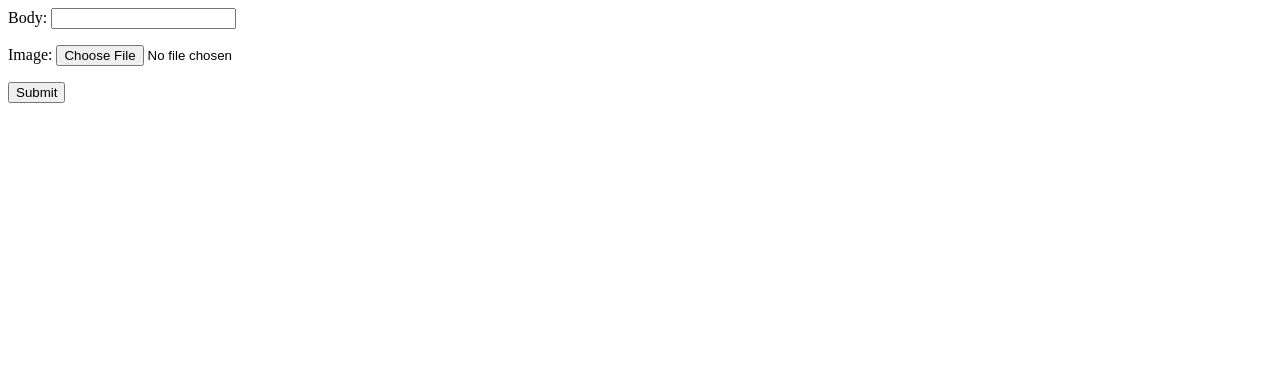
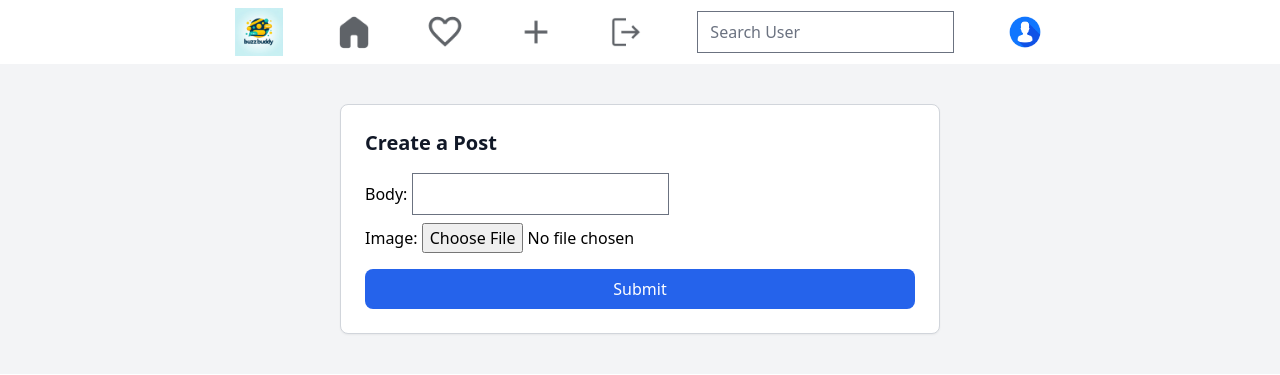
Before and after one commit to adarsha1426/SocialWebapp, a Django app: page /create in a window 1280 px wide. Shown: the top 375 px of the page. Run offline with Django 5.2, Linux system fonts and the light colour scheme; the visitor is signed in with stand-in values (Sample User, id 1); data comes from the database, SQL or seed files in the repository; style sheets or scripts are compiled from the project's sources; some libraries are stand-ins or nearby versions.

Commit message:
update user interface

```diff
--- a/SocialWebsite/post/templates/post/create_post.html
+++ b/SocialWebsite/post/templates/post/create_post.html
@@ -1,5 +1,19 @@
-<form method="POST" enctype="multipart/form-data">
-    {% csrf_token %}
-    {{ post_form.as_p }}  <!-- Render form fields including the image field -->
-    <button type="submit">Submit</button>
-</form>
+{% load static %}
+{% include "base.html" %}
+{% block content %}
+<div class="flex justify-center w-full bg-gray-100 py-10">
+    <div class="w-[600px] bg-white p-6 rounded-lg shadow-sm border border-gray-300">
+        <h2 class="text-xl font-semibold text-gray-900 mb-4">Create a Post</h2>
+        <form method="POST" enctype="multipart/form-data" class="space-y-4">
+            {% csrf_token %}
+            <div class="space-y-2">
+                {{ post_form.as_p }}  <!-- Render form fields including the image field -->
+            </div>
+
+            <button type="submit" class="w-full bg-blue-600 text-white py-2 rounded-lg hover:bg-blue-700 transition duration-200">
+                Submit
+            </button>
+        </form>
+    </div>
+</div>
+{% endblock content %}
```
